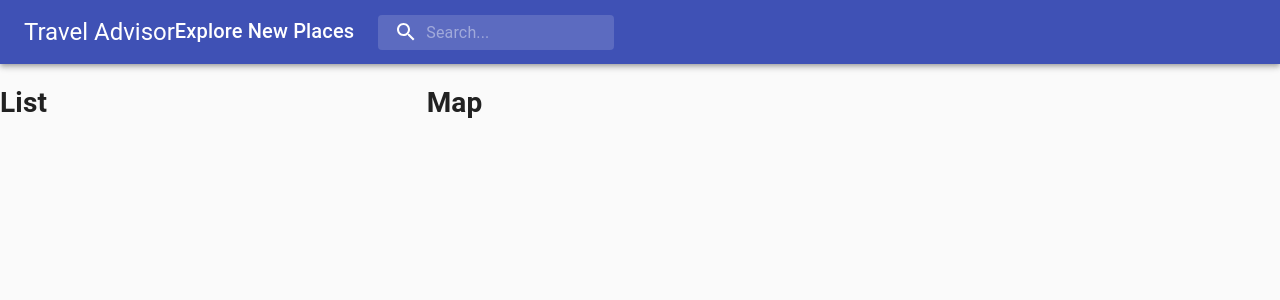
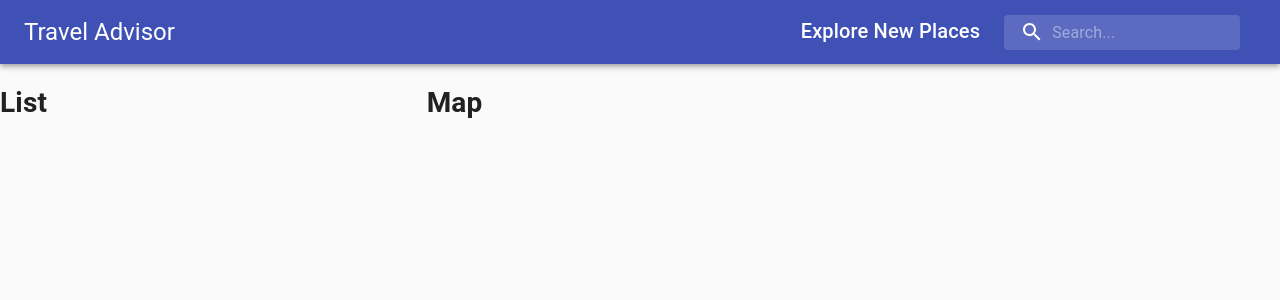
Before and after one commit to ReindeerCode/Google_Maps_Travel_Companion, a React (Create React App) app: page / in a window 1280 px wide. Shown: the top 300 px of the page. Built offline with nearby package versions, Linux system fonts and the light colour scheme.

Commit message:
fixed type on Header.jsx

```diff
--- a/src/components/Header/Header.jsx
+++ b/src/components/Header/Header.jsx
@@ -8,7 +8,7 @@ const Header = () => {
     const classes = useStyles();
     return(
         <AppBar position="static">
-            <Toolbar className={classes.Toolbar}>
+            <Toolbar className={classes.toolbar}>
                 <Typography variant="h5" className={classes.title}>
                     Travel Advisor
                 </Typography>
```
